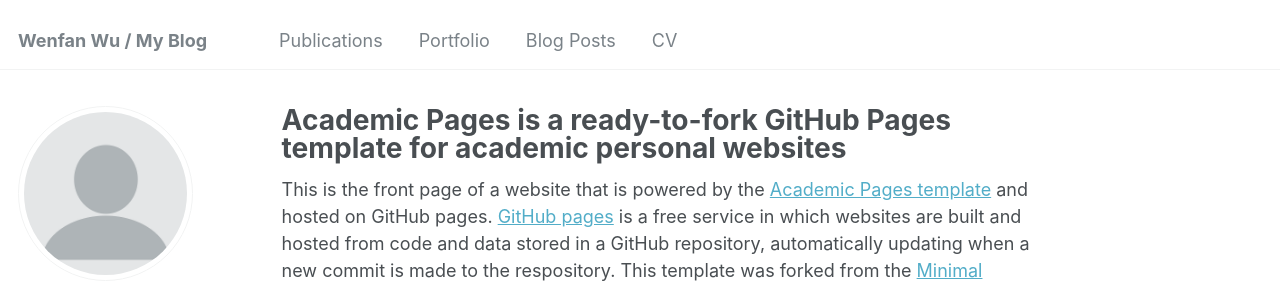
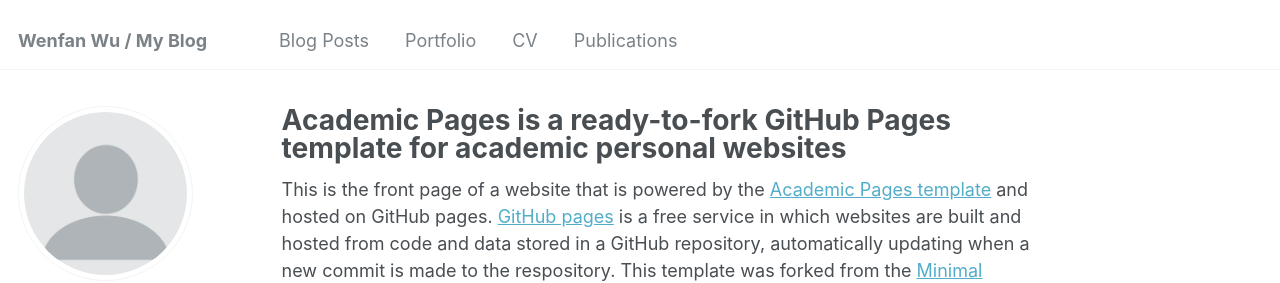
Before and after one commit to wenfanwu/wenfanwu.github.io, a Jekyll site: the page built from _pages/about.md, in a window 1280 px wide. Shown: the top 283 px of the page. Built offline with Jekyll 4.4.1, drawn with Linux system fonts in a browser that asks for light colours; some web fonts are replaced; part of the change alters nothing that is shown.

```diff
--- a/_data/navigation.yml
+++ b/_data/navigation.yml
@@ -1,5 +1,14 @@
 # main links links
 main:
+  - title: "Blog Posts"
+    url: /year-archive/
+
+  - title: "Portfolio"
+    url: /portfolio/
+
+  - title: "CV"
+    url: "/files/wenfanwu_cv.pdf"
+
   - title: "Publications"
     url: /publications/
 
@@ -9,14 +18,11 @@ main:
 #  - title: "Teaching"
 #    url: /teaching/
 
-  - title: "Portfolio"
-    url: /portfolio/
 
-  - title: "Blog Posts"
-    url: /year-archive/
 
-  - title: "CV"
-    url: "/files/wenfanwu_cv.pdf"
+
+
+
 
 #  - title: "Guide"
 #    url: /markdown/
```
